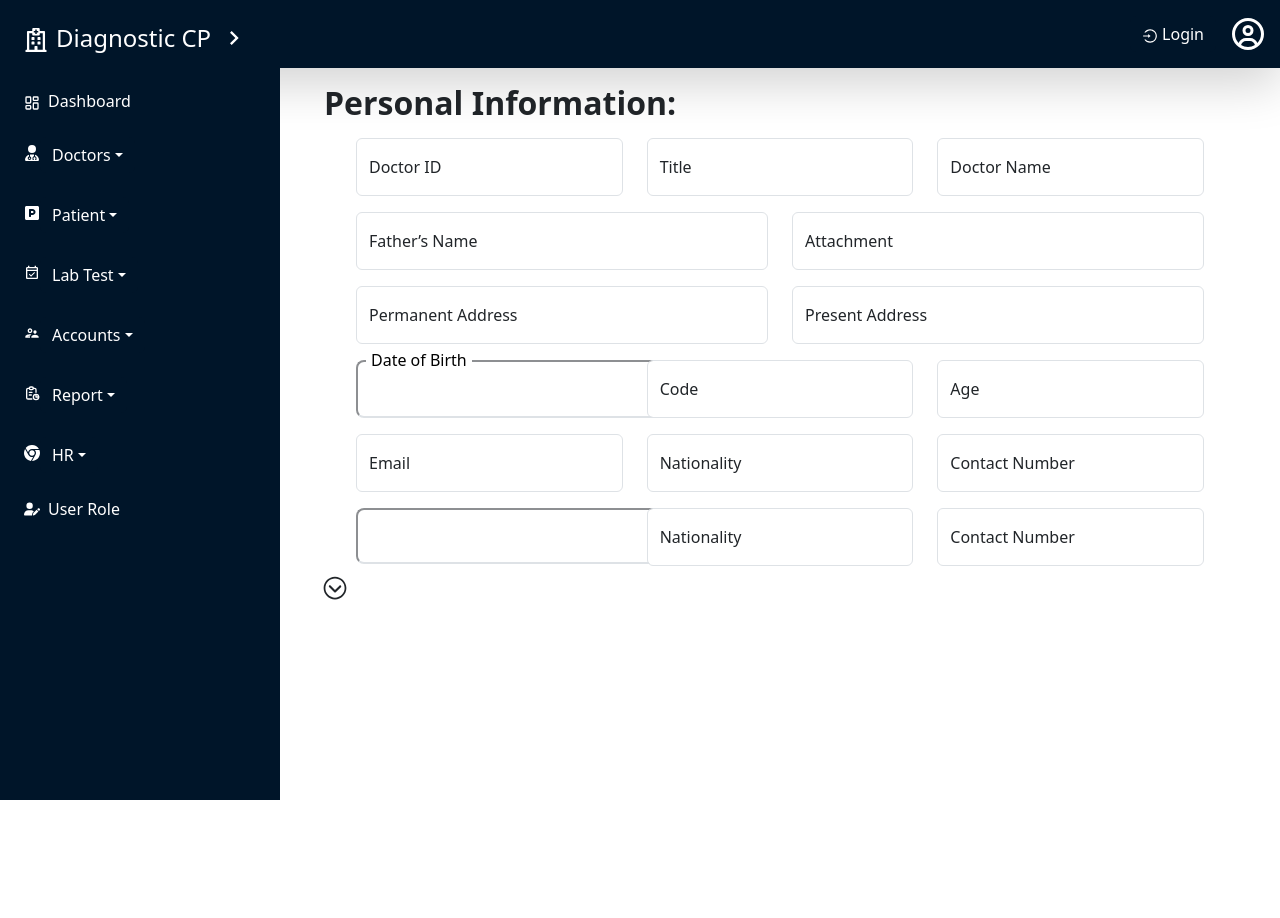
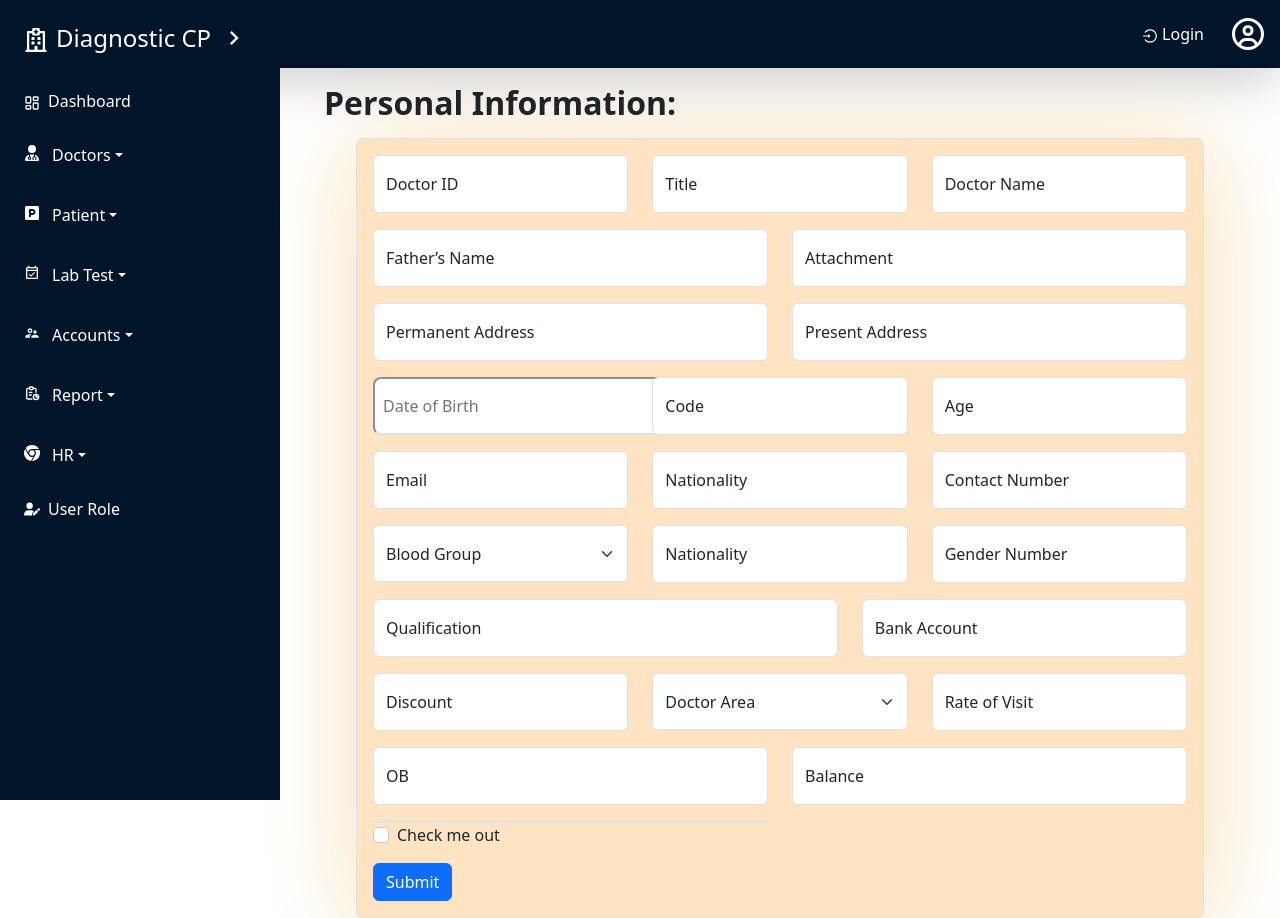
Before and after one commit to majbaulhoque/Hospital-Management-Systemstem, a React (Vite) app: page /doctor-management in a window 1280 px wide. Before the commit the page ends 800 px from the top, so only its background shows below. Built offline with nearby package versions, Linux system fonts and the light colour scheme.

Commit message:
created a doctor management form

```diff
--- a/src/Pages/DoctorManagement/DoctorManagement.jsx
+++ b/src/Pages/DoctorManagement/DoctorManagement.jsx
@@ -2,17 +2,20 @@ import { useState } from 'react';
 import FloatingLabel from 'react-bootstrap/FloatingLabel';
 import Form from 'react-bootstrap/Form';
 import DatePicker from 'react-datepicker';
+
 import 'react-datepicker/dist/react-datepicker.css';
 import '../../assets/styles/Doctor Management/DoctorManagementForm.css';
-import { IoIosArrowDropdown } from "react-icons/io";
+import { Button } from 'react-bootstrap';
+// import { IoIosArrowDropdown } from "react-icons/io";
 
 const DoctorManagement = () => {
     const [selectedDate, setSelectedDate] = useState(null);
 
+
     return (
         <div className='container mx-lg-auto'>
             <h2 className="fw-bolder m-3">Personal Information:</h2>
-            <div className='mx-3 mx-md-5 '>
+            <div className='doctor-management-form mx-3 mx-md-5 border p-3 rounded'>
                 <div className="row">
                     <div className="col-12 col-md-6 col-lg-4">
                         <FloatingLabel
@@ -81,14 +84,15 @@ const DoctorManagement = () => {
                 <div className="row">
                     <div className="col-12 col-md-6 col-lg-4 date-container">
                         <div className="date-wrapper">
-                            <p className='date-title'>Date of Birth</p>
+                            {/* <p className='date-title'>Date of Birth</p> */}
                             <DatePicker
                                 selected={selectedDate}
                                 onChange={date => setSelectedDate(date)}
                                 dateFormat="dd/MM/yyyy"
-                                className='date-picker mb-3'
+                                className='date-picker mb-3 p-2'
                                 showYearDropdown
                                 scrollableMonthYearDropdown
+                                placeholderText='Date of Birth'
                             />
                         </div>
                     </div>
@@ -142,8 +146,19 @@ const DoctorManagement = () => {
                 </div>
                 <div className="row">
                     <div className="col-12 col-md-4 gender-container">
-                        <input className='gender-input' />
-                        <IoIosArrowDropdown className='gender-icon h3' />
+                        <Form.Group className='mb-3 ' controlId="formBloodGroup">
+                            <Form.Select defaultValue="Choose..." className='blood-group'>
+                                <option>Blood Group</option>
+                                <option>A+</option>
+                                <option>A-</option>
+                                <option>B+</option>
+                                <option>B-</option>
+                                <option>AB+</option>
+                                <option>AB-</option>
+                                <option>O+</option>
+                                <option>O-</option>
+                            </Form.Select>
+                        </Form.Group>
                     </div>
                     <div className="col-12 col-md-4">
                         <FloatingLabel
@@ -156,14 +171,102 @@ const DoctorManagement = () => {
                     </div>
                     <div className="col-12 col-md-4">
                         <FloatingLabel
-                            controlId="floatingNumber"
-                            label="Contact Number"
+                            controlId="floatingGenderNumber"
+                            label="Gender Number"
                             className="mb-3"
                         >
-                            <Form.Control type="text" placeholder="Contact Number" />
+                            <Form.Control type="text" placeholder="Gender Number" />
                         </FloatingLabel>
                     </div>
                 </div>
+                <div className='row'>
+                    <div className="col-12 col-md-6 col-lg-7">
+                        <FloatingLabel
+                            controlId="floatingQualification"
+                            label="Qualification"
+                            className="mb-3"
+                        >
+                            <Form.Control type="text" placeholder="Qualification" />
+                        </FloatingLabel>
+                    </div>
+                    <div className="col-12 col-md-6 col-lg-5">
+                        <FloatingLabel
+                            controlId="floatingBankAccount"
+                            label="Bank Account"
+                            className="mb-3"
+                        >
+                            <Form.Control type="number" placeholder="Bank Account" />
+                        </FloatingLabel>
+                    </div>
+                </div>
+                <div className='row'>
+                    <div className="col-12 col-md-6 col-lg-4">
+                        <FloatingLabel
+                            controlId="floatingDiscount"
+                            label="Discount"
+                            className="mb-3"
+                        >
+                            <Form.Control type="number" placeholder="Discount" required />
+                        </FloatingLabel>
+                    </div>
+                    <div className="col-12 col-md-6 col-lg-4">
+                        <Form.Group className='mb-3' controlId="formDoctorArea">
+                            <Form.Select defaultValue="Doctor Area" className='blood-group'>
+                                <option>Doctor Area</option>
+                                <option>A+</option>
+                                <option>A-</option>
+                                <option>B+</option>
+                                <option>B-</option>
+                                <option>AB+</option>
+                                <option>AB-</option>
+                                <option>O+</option>
+                                <option>O-</option>
+                            </Form.Select>
+                        </Form.Group>
+                    </div>
+                    <div className="col-12 col-md-6 col-lg-4">
+                        <FloatingLabel
+                            controlId="floatingRateOfVisit"
+                            label="Rate of Visit"
+                            className="mb-3"
+                        >
+                            <Form.Control type="text" placeholder="Rate of Visit" required />
+                        </FloatingLabel>
+                    </div>
+                </div>
+                <div className='row'>
+                    <div className="col-12 col-md-6 col-lg-6">
+                        <FloatingLabel
+                            controlId="floatingOb"
+                            label="OB"
+                            className="mb-3"
+                        >
+                            <Form.Control type="number" placeholder="OB" required />
+                        </FloatingLabel>
+                    </div>
+                    <div className="col-12 col-md-6 col-lg-6">
+                        <FloatingLabel
+                            controlId="floatingBalance"
+                            label="Balance"
+                            className="mb-3"
+                        >
+                            <Form.Control type="number" placeholder="Balance" />
+                        </FloatingLabel>
+                    </div>
+                </div>
+                <div className="row">
+                    <div className="col-12 col-md-6 col-lg-6 ">
+                        <div className='border'>
+
+                        </div>
+                    </div>
+                </div>
+                <Form.Group className="mb-3" id="formGridCheckbox">
+                    <Form.Check type="checkbox" label="Check me out" required />
+                </Form.Group>
+                <Button variant="primary" type="submit">
+                    Submit
+                </Button>
             </div>
         </div>
     );
--- a/src/assets/styles/Doctor Management/DoctorManagementForm.css
+++ b/src/assets/styles/Doctor Management/DoctorManagementForm.css
@@ -1,3 +1,8 @@
+.doctor-management-form {
+    /* background-color: rgb(255, 255, 255); */
+    background-color: bisque;
+    box-shadow: 2px 6px 100px wheat;
+}
 .date-container {
     position: relative;
 }
@@ -8,20 +13,11 @@
     align-items: center;
 }
 
-.date-title {
-    position: absolute;
-    top: -12px;
-    left: 10px;
-    color: black;
-    background-color: white; /* Prevent overlapping text from being hidden */
-    padding: 0 5px; /* Add padding to avoid text clashing with background */
-    z-index: 2;
-}
 
 
 .date-picker {
     border-color: #dee2e6;
-    width: 360px;
+    width: 340px;
     height: 58px;
     border-radius: 8px;
     /* z-index: 1; */
@@ -46,13 +42,40 @@
     margin-top: 10px;
 }
 
-@media (max-width: 576px) {
+.blood-group{
+    height: 57px;
+}
+
+/* Chrome, Safari, Edge, Opera */
+input[type='number']::-webkit-outer-spin-button,
+input[type='number']::-webkit-inner-spin-button {
+    -webkit-appearance: none;
+    margin: 0;
+}
+
+/* Firefox */
+input[type='number'] {
+    -moz-appearance: textfield;
+}
+
+@media (max-width: 768px) {
     .date-picker {
         height: 60px; /* Adjust height */
-        width: 342px; /* Ensure full width */
+        width: 330px; /* Ensure full width */
     }
 
     .date-icon {
         right: 5px; /* Adjust icon position */
     }
 }
+
+@media (max-width: 576px) {
+    .date-picker {
+        height: 60px; /* Adjust height */
+        width: 310px; /* Ensure full width */
+    }
+
+    .date-icon {
+        right: 5px; /* Adjust icon position */
+    }
+}
```
